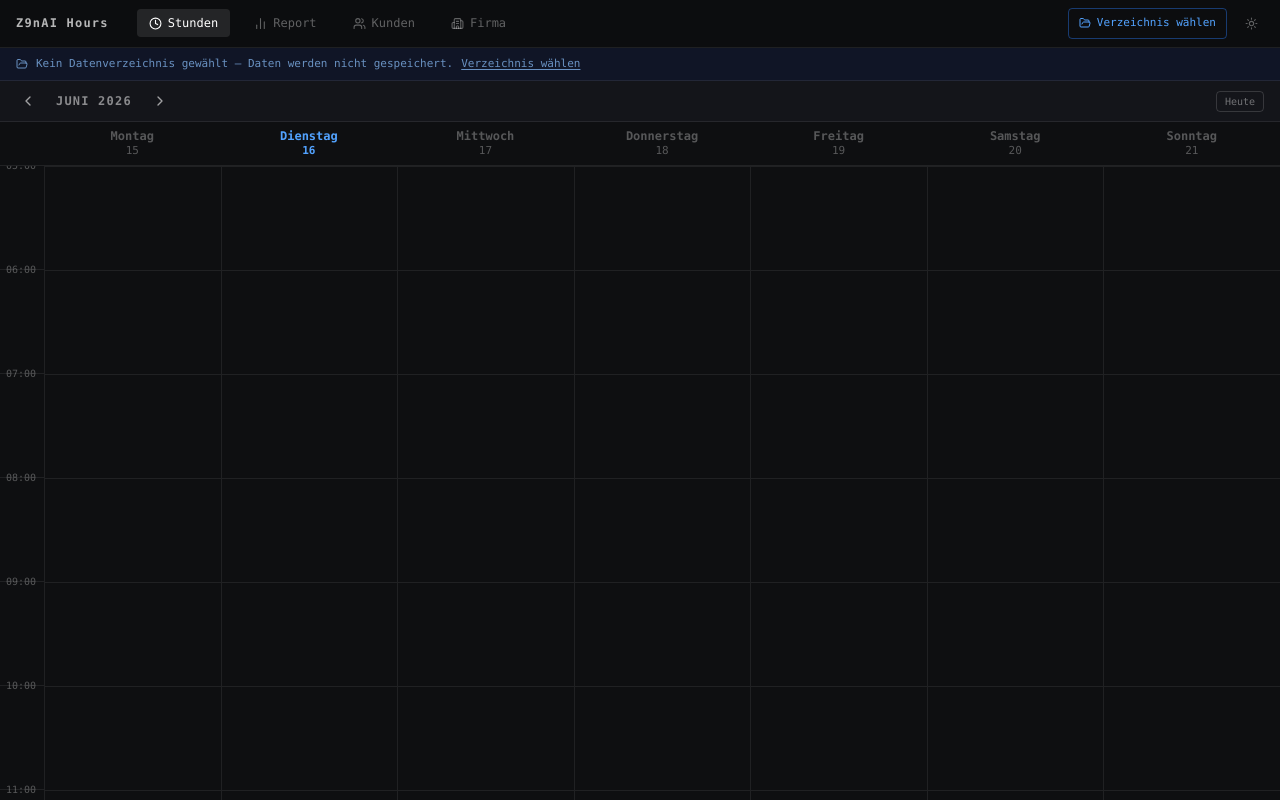
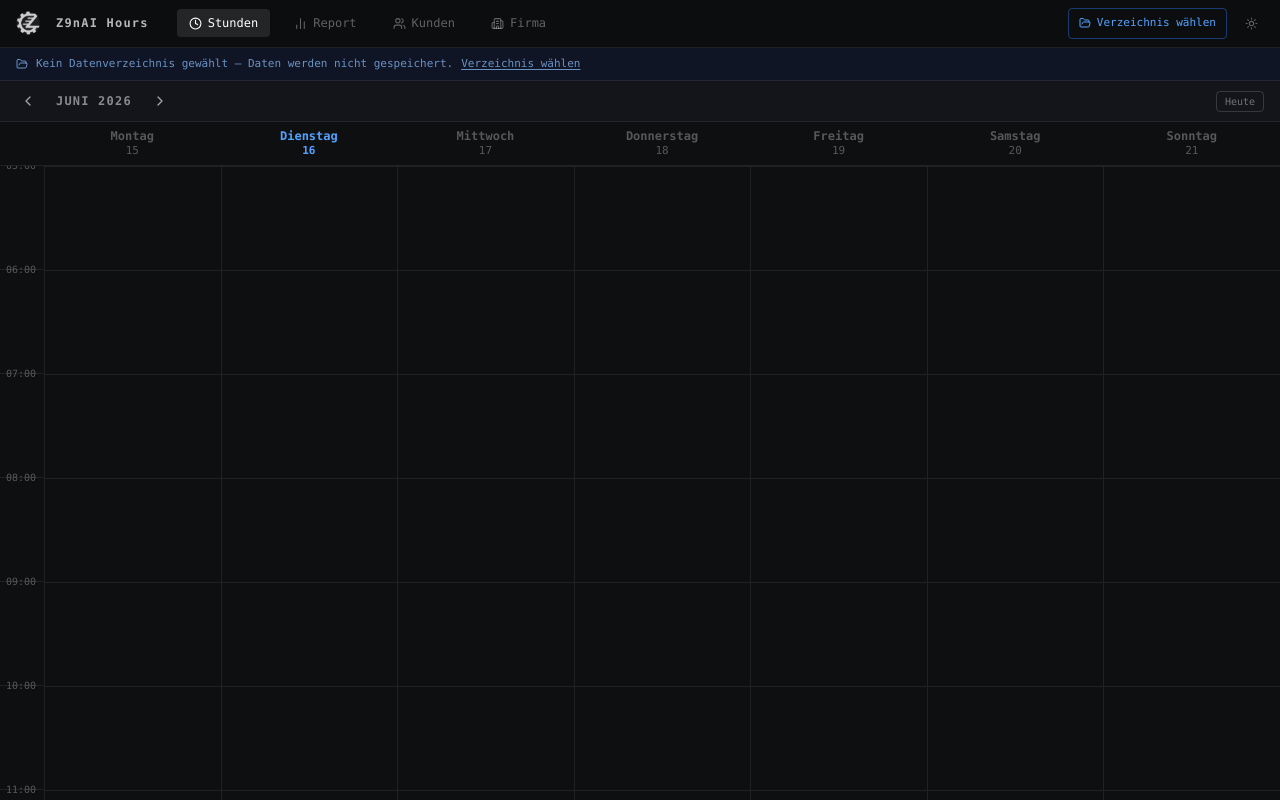
Before and after one commit to z9nai/z9nai-hours, a React (Vite) app: page / in a window 1280 px wide. Built offline with nearby package versions, Linux system fonts and the light colour scheme.

Commit message:
Added icons.

```diff
--- a/index.html
+++ b/index.html
@@ -4,6 +4,7 @@
     <meta charset="UTF-8" />
     <meta name="viewport" content="width=device-width, initial-scale=1.0" />
     <title>Z9nAI Hours</title>
+    <link rel="icon" type="image/png" href="favicon.png" />
   </head>
   <body>
     <div id="root"></div>
--- a/src/App.tsx
+++ b/src/App.tsx
@@ -56,6 +56,9 @@ export default function App() {
     <div className={`flex flex-col h-screen ${bg} ${textBase}`}>
       {/* Top bar */}
       <div className={`flex items-center gap-3 px-4 py-2 border-b ${border} ${topBg} flex-shrink-0`}>
+        <a href="https://z9nai.ch" target="_blank" rel="noopener noreferrer" className="flex-shrink-0 mr-1 opacity-80 hover:opacity-100 transition-opacity">
+          <img src="favicon.png" alt="Z9nAI" className="w-6 h-6" />
+        </a>
         <span className={`text-xs font-bold tracking-widest mr-4 ${isDark ? 'text-white/70' : 'text-black/70'}`}>
           Z9nAI Hours
         </span>
```
Also changed, not shown: public/favicon.png (added).
